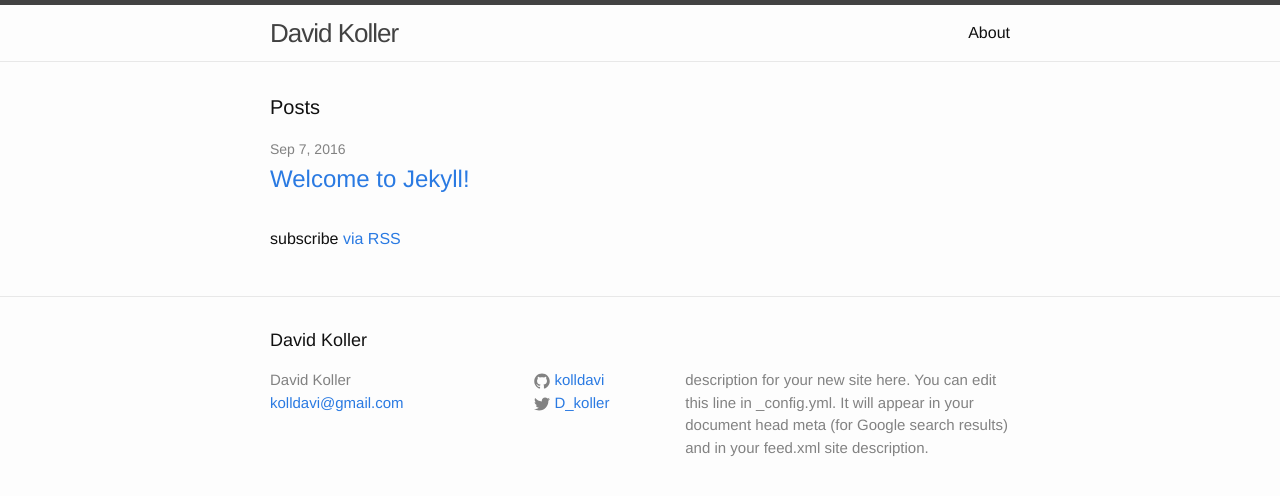
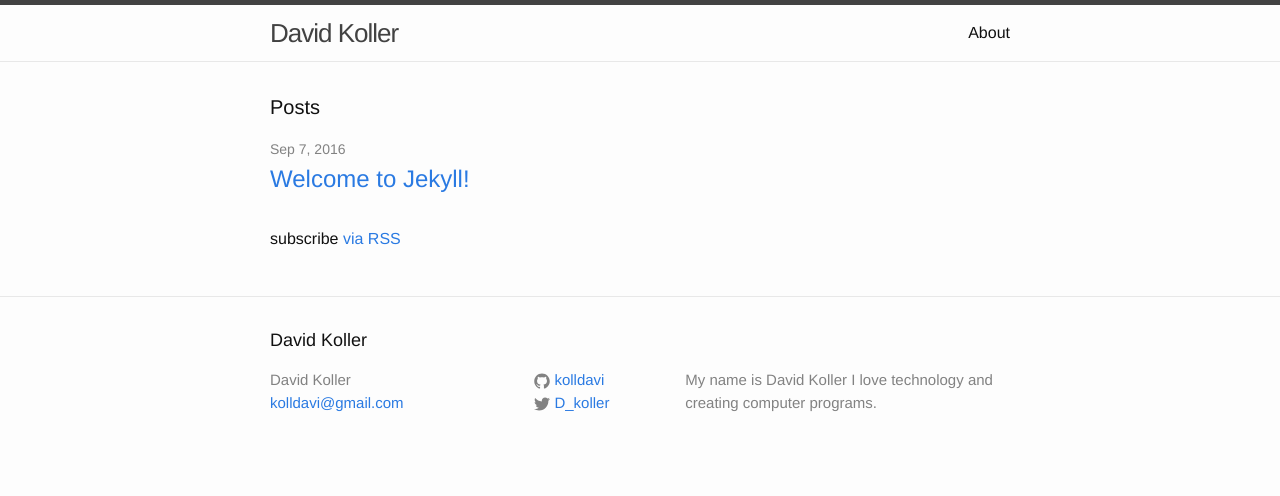
Before and after one commit to kolldavi/kolldavi.github.io, a Jekyll site: the page built from index.html, in a window 1280 px wide. Shown: the top 496 px of the page. Built offline with Jekyll 4.4.1, drawn with Linux system fonts in a browser that asks for light colours.

Commit message:
changed description in config.yml

```diff
--- a/_config.yml
+++ b/_config.yml
@@ -9,9 +9,7 @@
 title: David Koller
 email: kolldavi@gmail.com
 description: > # this means to ignore newlines until "baseurl:"
-  description for your new site here. You can edit this
-  line in _config.yml. It will appear in your document head meta (for
-  Google search results) and in your feed.xml site description.
+  My name is David Koller I love technology and creating computer programs.
 baseurl: "" # the subpath of your site, e.g. /blog
 url: "http://dkoller.com" # the base hostname & protocol for your site
 twitter_username: D_koller
```
